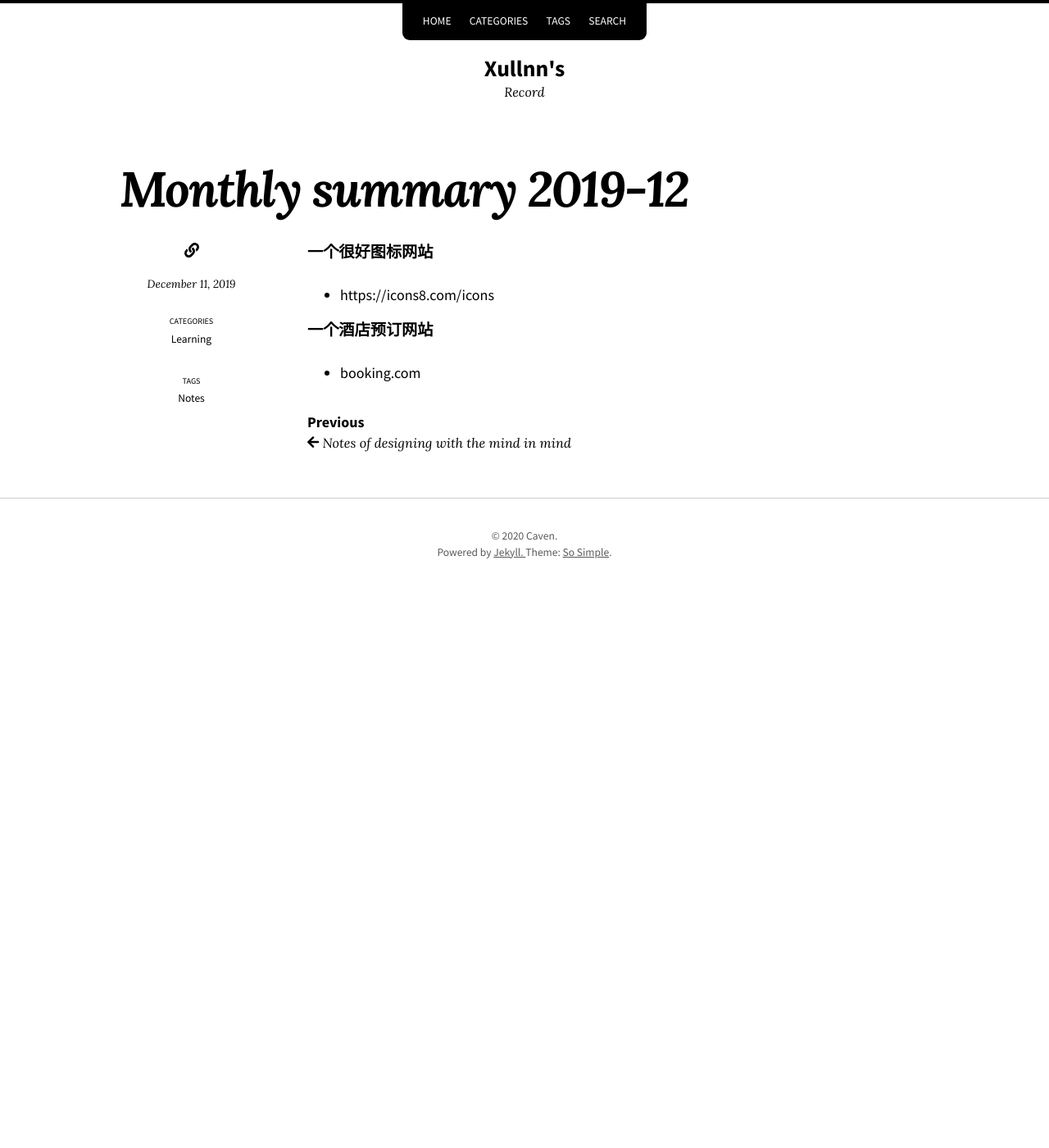
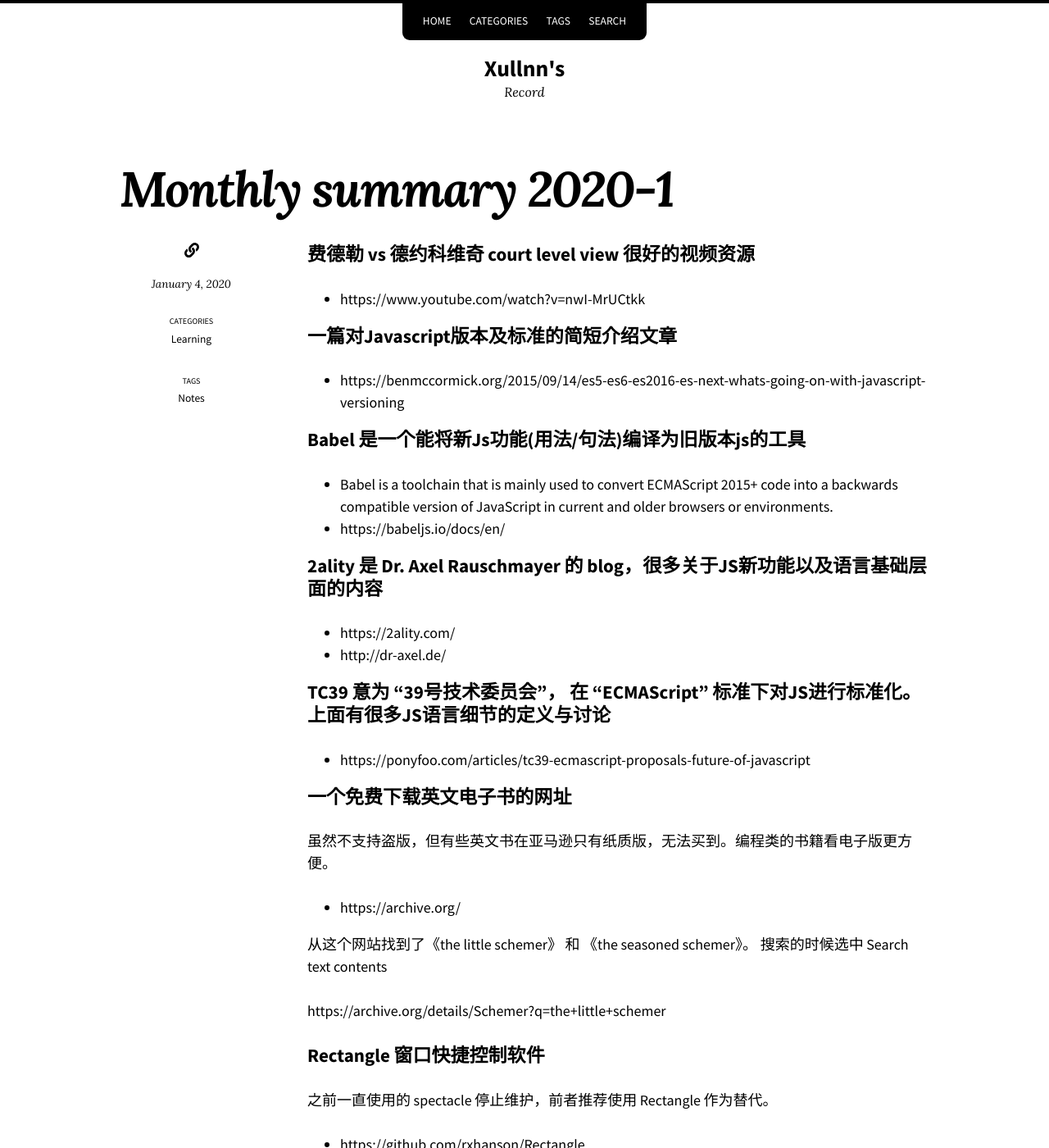
Before and after one commit to uidoyen/xullnn.github.io, a Jekyll site: the page built from _posts/2020-1-4-monthly-summary.md, in a window 1280 px wide and 1400 px high. Shown: the whole window at 82% size. Built offline with Jekyll 4.4.1, drawn with Linux system fonts in a browser that asks for light colours; nearby versions of some CDN libraries; some of the changed text lies outside the part shown.

Commit message:
regular updating

```diff
--- /dev/null
+++ b/_posts/2020-1-4-monthly-summary.md
@@ -0,0 +1,54 @@
+---
+title:  "Monthly summary 2020-1"
+categories: [Learning]
+tags: [Notes]
+---
+
+### 费德勒 vs 德约科维奇 court level view 很好的视频资源
+
+- https://www.youtube.com/watch?v=nwI-MrUCtkk
+
+### 一篇对Javascript版本及标准的简短介绍文章
+
+- https://benmccormick.org/2015/09/14/es5-es6-es2016-es-next-whats-going-on-with-javascript-versioning
+
+### Babel 是一个能将新Js功能(用法/句法)编译为旧版本js的工具
+
+- Babel is a toolchain that is mainly used to convert ECMAScript 2015+ code into a backwards compatible version of JavaScript in current and older browsers or environments.
+- https://babeljs.io/docs/en/
+
+### 2ality 是 Dr. Axel Rauschmayer 的 blog，很多关于JS新功能以及语言基础层面的内容
+
+- https://2ality.com/
+- http://dr-axel.de/
+
+### TC39 意为 "39号技术委员会"， 在 "ECMAScript" 标准下对JS进行标准化。上面有很多JS语言细节的定义与讨论
+
+- https://ponyfoo.com/articles/tc39-ecmascript-proposals-future-of-javascript
+
+### 一个免费下载英文电子书的网址
+
+虽然不支持盗版，但有些英文书在亚马逊只有纸质版，无法买到。编程类的书籍看电子版更方便。
+
+- https://archive.org/
+
+从这个网站找到了《the little schemer》 和 《the seasoned schemer》。 搜索的时候选中 Search text contents
+
+https://archive.org/details/Schemer?q=the+little+schemer
+
+
+### Rectangle 窗口快捷控制软件
+
+之前一直使用的 spectacle 停止维护，前者推荐使用 Rectangle 作为替代。
+
+- https://github.com/rxhanson/Rectangle
+- https://github.com/eczarny/spectacle
+- https://rectangleapp.com/
+
+
+### 保罗·格雷汉姆的 [ANSI Common Lisp](https://www.amazon.com/gp/product/0133708756/ref=dbs_a_def_rwt_bibl_vppi_i1) 资源
+
+- github 上的一个pdf资源
+  - https://github.com/clojurians-org/lisp-ebook/blob/master/ANSI%20Common%20LISP.pdf
+- 这个repo中还有其他关于Lisp的资源
+  - https://github.com/clojurians-org/lisp-ebook
```
Also changed, not shown: _posts/2019-09-17-jottings-about-tennis.md (+19 -1 lines).
